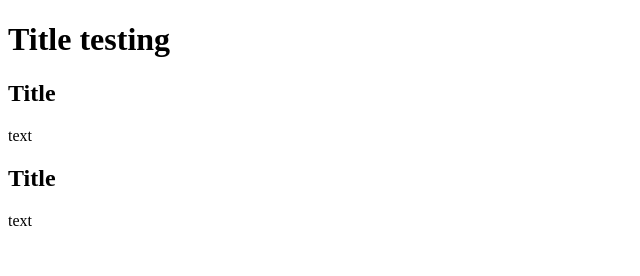
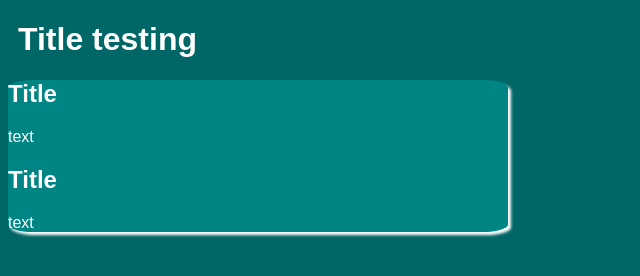
Before and after one commit to luca087/website-project-1, a plain HTML site: page index.html in a window 1280 px wide. Shown: the whole page, without its empty margins (0-640 px from the left). Drawn offline with Linux system fonts and the light colour scheme.

Commit message:
add link in index

```diff
--- a/index.html
+++ b/index.html
@@ -4,6 +4,7 @@
     <meta charset="UTF-8">
     <meta http-equiv="X-UA-Compatible" content="IE=edge">
     <meta name="viewport" content="width=device-width, initial-scale=1.0">
+    <link rel="stylesheet" href="./styles/style.css"/>
     <title>Documentt</title>
 </head>
 <body>
```
